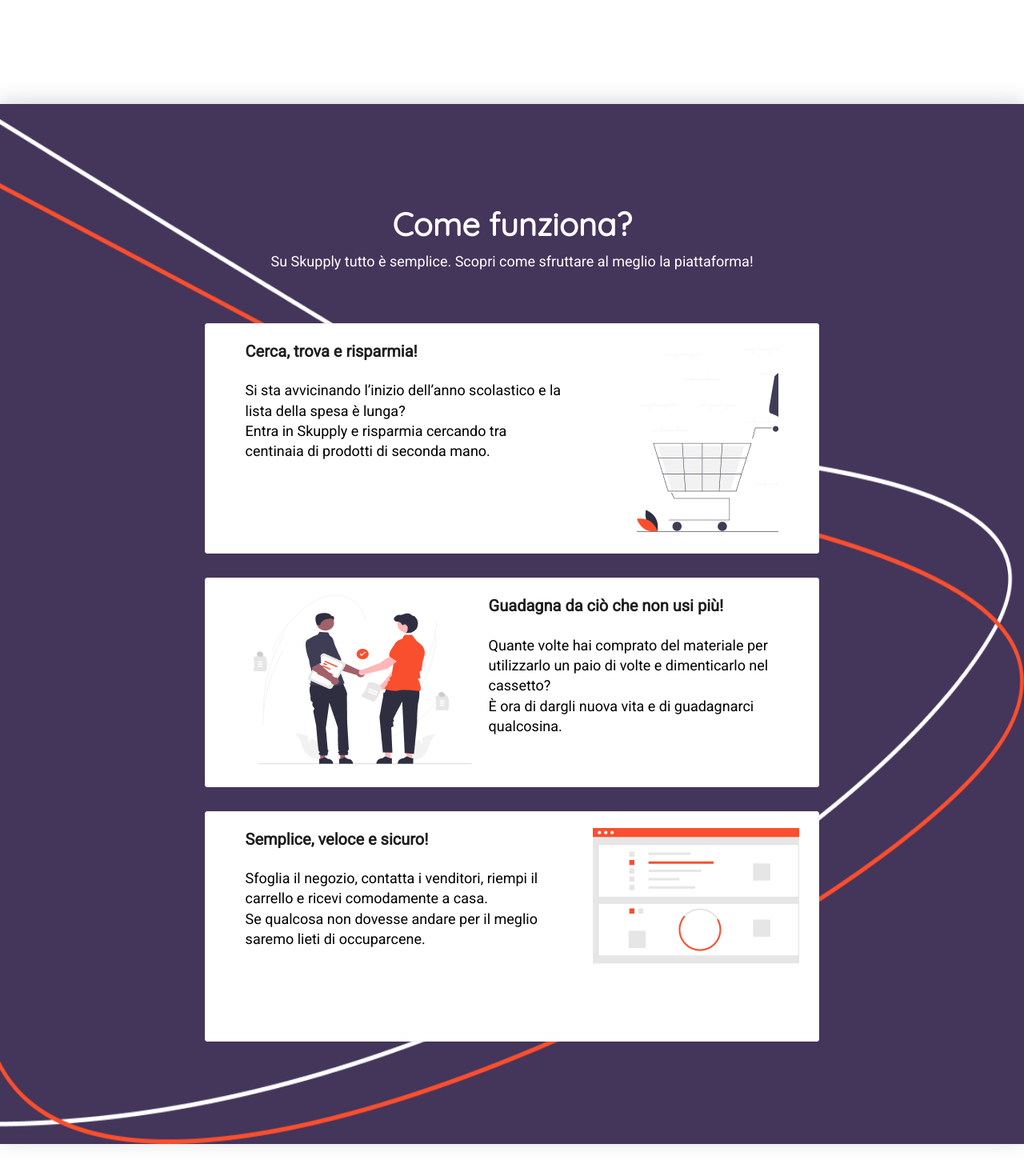
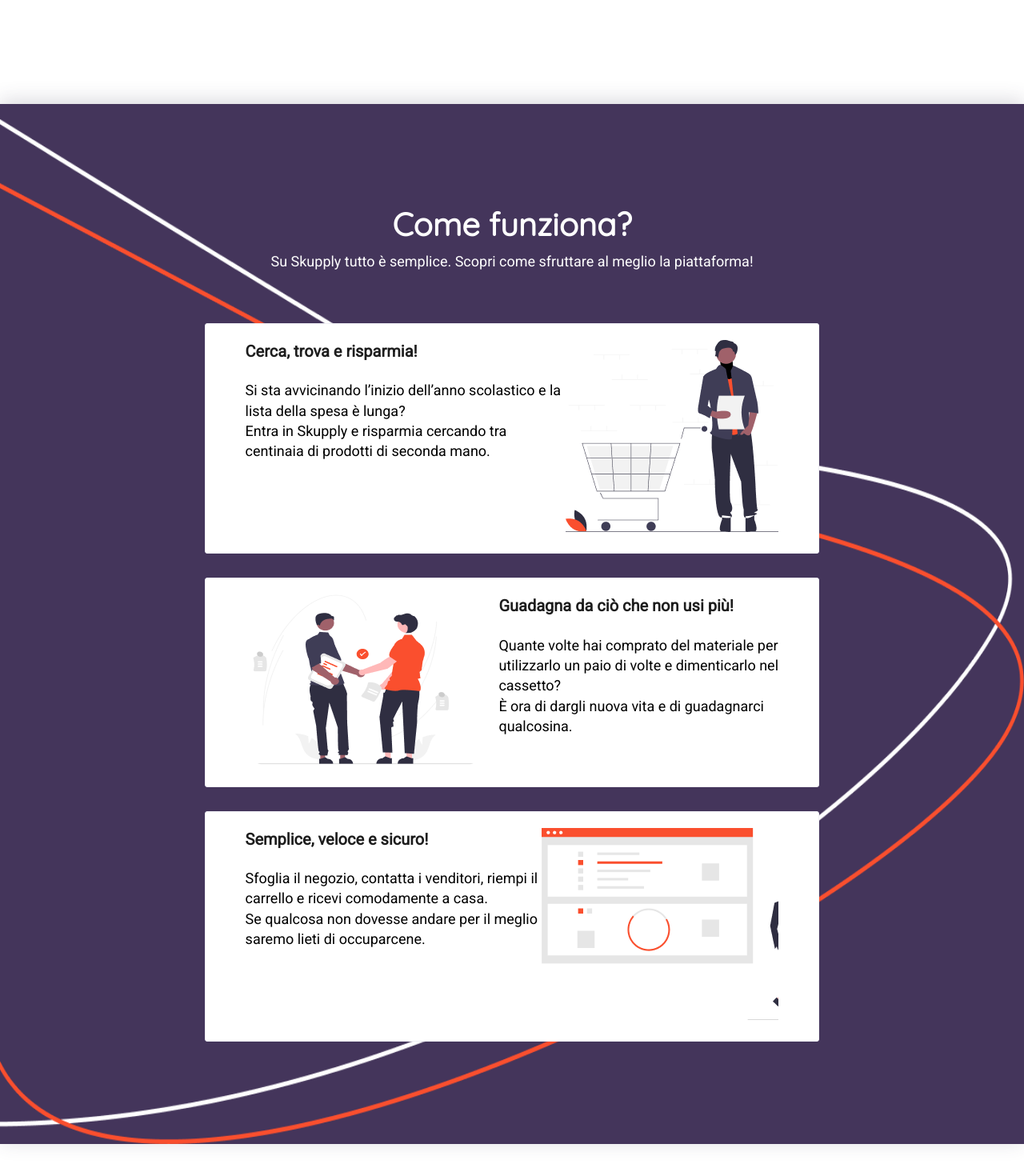
Before and after one commit to skupply/frontend, a Vue app: page / in a window 1280 px wide. Shown: the part 432-1902 px from the top of the page at 80% size. Built offline with nearby package versions, Linux system fonts and the light colour scheme.

Commit message:
fixed position of card's image

```diff
--- a/src/views/Home.vue
+++ b/src/views/Home.vue
@@ -35,16 +35,16 @@
         <!--cards-->
         <n-grid :cols="5" :rows="3" :y-gap="30">
           <!--card1-->
-          <n-grid-item :offset="1" style="width:60vw" span="4">
+          <n-grid-item :offset="1" style="width:60vw;" span="4">
             <n-card>
               <n-layout size="large">
                 <n-layout has-sider>
-                  <n-layout-sider  width=400 style="margin-left:2vw">
+                  <n-layout-sider width=400 style="margin-left:2vw">
                     <span class="ag-t-large-bold">Cerca, trova e risparmia!</span><br/><br/>
                     <span class="ag-t-medium" style="color: #000000">Si sta avvicinando l’inizio dell’anno scolastico e la lista della spesa è lunga?
                     <br/>Entra in Skupply e risparmia cercando tra centinaia di prodotti di seconda mano.</span>
                   </n-layout-sider>
-                  <n-layout-content style="padding-left: 7vw; padding-right:2vw;">
+                  <n-layout-content align="end" style="padding-right: 2vw">
                     <img src="../images/HomeCard1.png" style="max-width:auto; max-height:auto">
                   </n-layout-content>
                 </n-layout>
@@ -60,7 +60,7 @@
                   <n-layout-content style="margin-left:2vw">
                     <img src="../images/HomeCard2.png" style="max-width:auto; max-height:auto">
                   </n-layout-content>
-                  <n-layout-sider width=350 style="margin-right:3vw">
+                  <n-layout-sider width=350 style="margin-right:2vw">
                     <span class="ag-t-large-bold">Guadagna da ciò che non usi più!</span><br/><br/>
                     <span class="ag-t-medium" style="color: #000000">Quante volte hai comprato del materiale per utilizzarlo un paio di volte e dimenticarlo nel cassetto?
                       <br/>È ora di dargli nuova vita e di guadagnarci qualcosina.</span>
@@ -80,7 +80,7 @@
                     <span class="ag-t-medium" style="color: #000000">Sfoglia il negozio, contatta i venditori, riempi il carrello e ricevi comodamente a casa.
                       <br/>Se qualcosa non dovesse andare per il meglio saremo lieti di occuparcene.</span>
                   </n-layout-sider>
-                  <n-layout-content style="padding-left:5vw">
+                  <n-layout-content align="end" style="padding-right: 2vw">
                     <img src="../images/HomeCard3.png" style="max-width:auto; max-height:auto">
                   </n-layout-content>
                 </n-layout>
```
